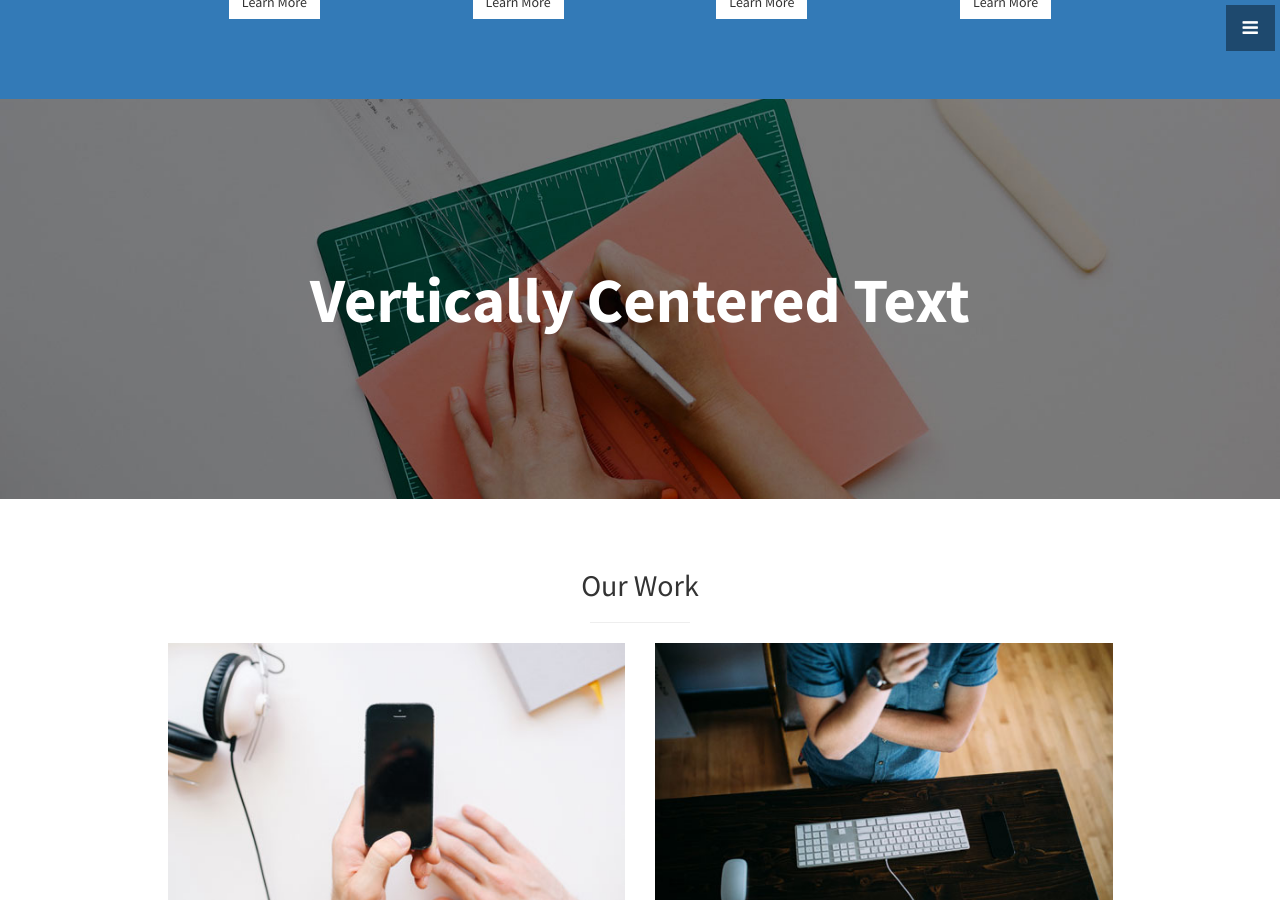
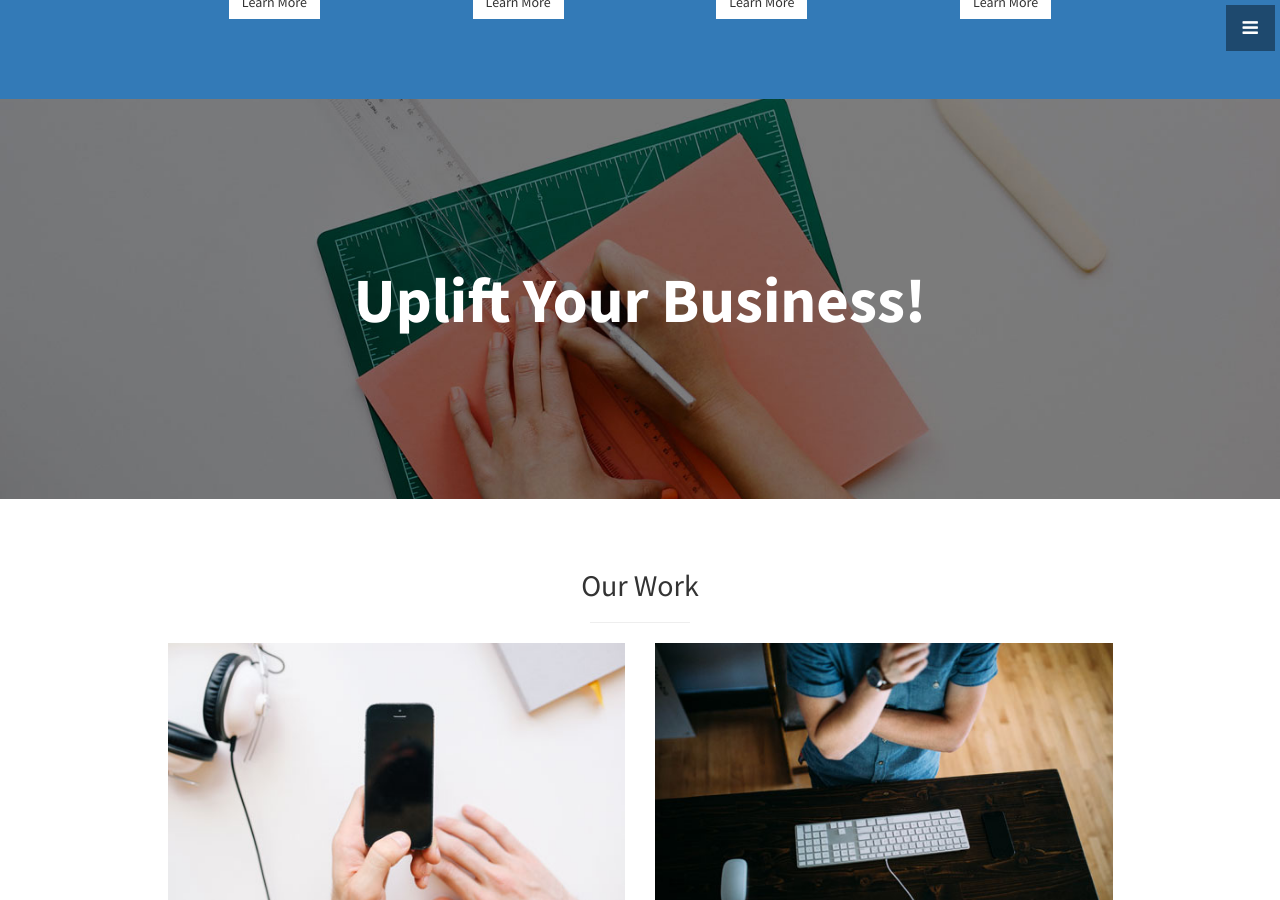
Before and after one commit to intellity/intellity-page, a Jekyll site: the page built from index.html, in a window 1280 px wide and 900 px high, scrolled down 1473 px. Built offline with Jekyll 4.4.1, drawn with Linux system fonts in a browser that asks for light colours.

Commit message:
Update callout.html

```diff
--- a/_includes/callout.html
+++ b/_includes/callout.html
@@ -1,5 +1,5 @@
 <aside class="callout">
   <div class="text-vertical-center">
-    <h1>Vertically Centered Text</h1>
+    <h1>Uplift Your Business!</h1>
   </div>
 </aside>
```
